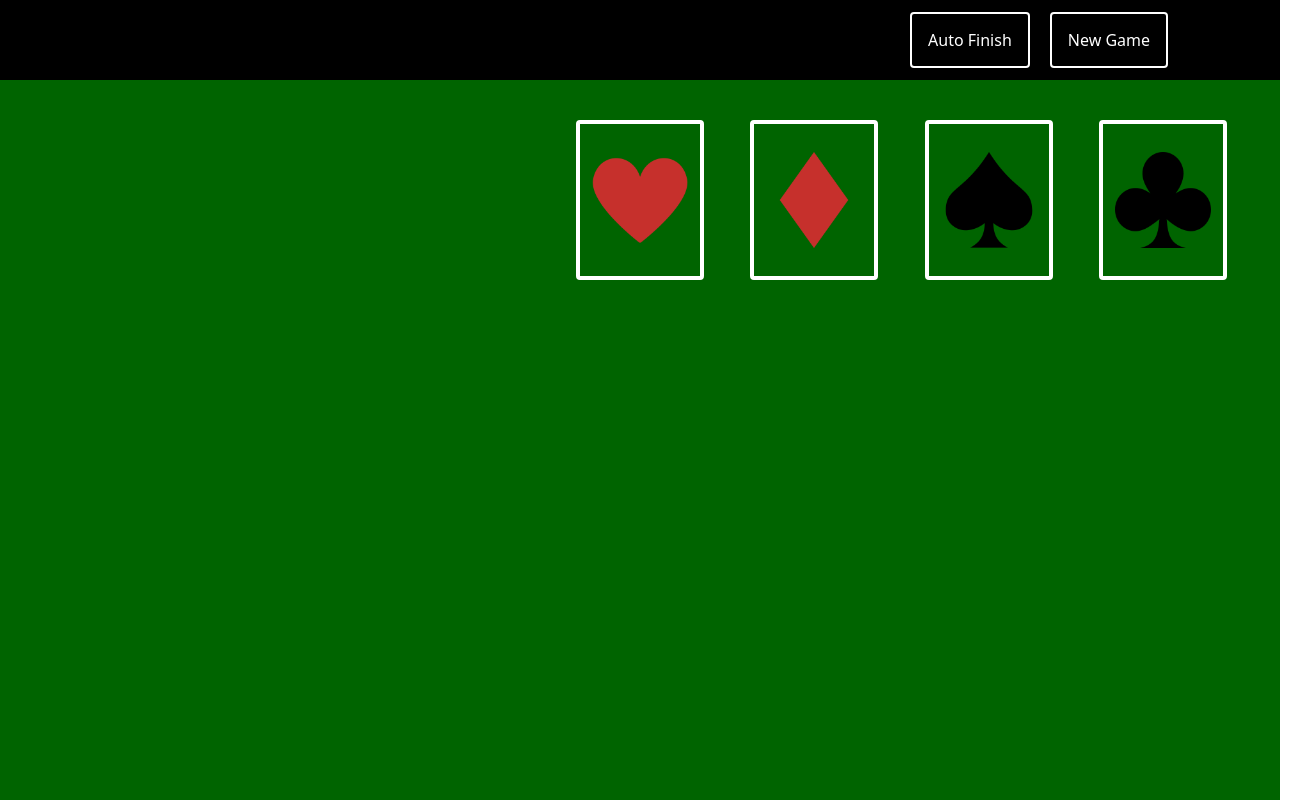
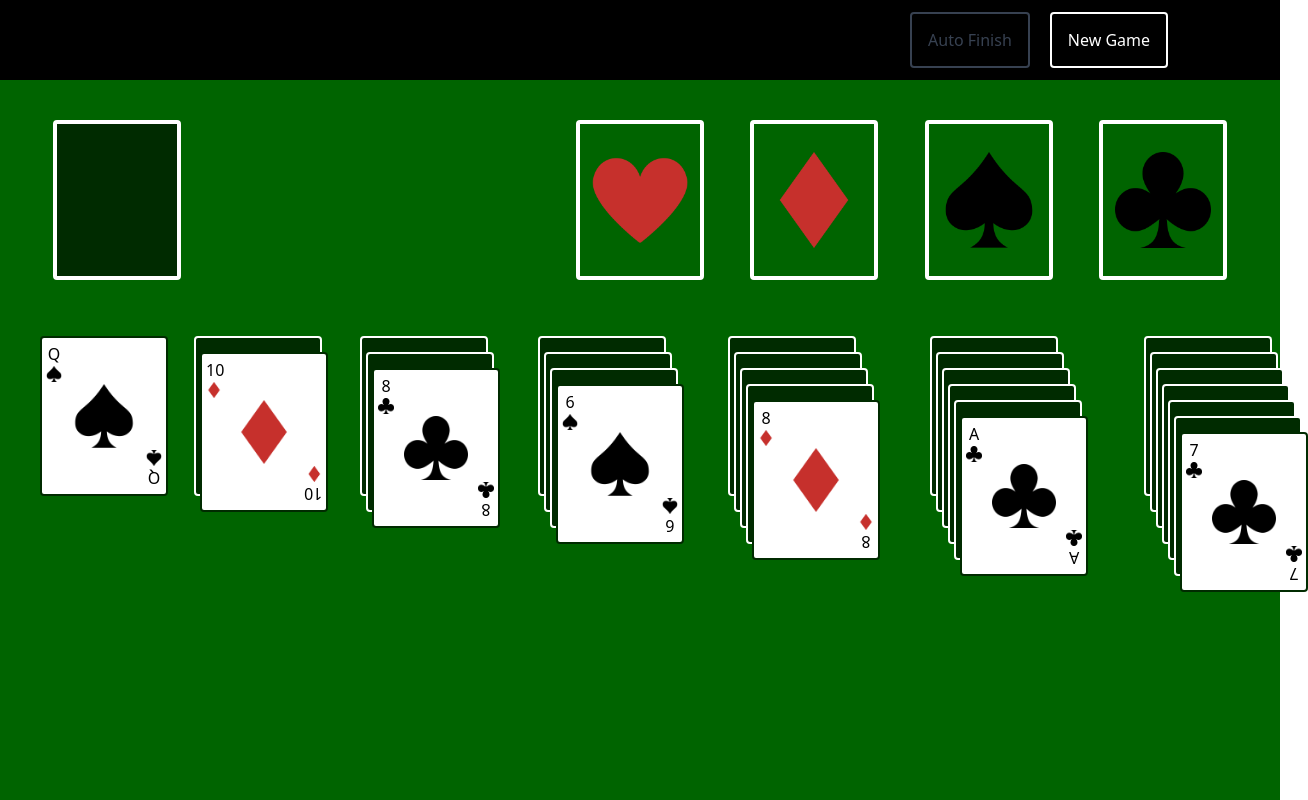
Before and after one commit to Spencehiko/solitaire, a Vue app: page / in a window 1280 px wide. Shown: the whole page, 1308 px wide, since content can reach past the window. Built offline with nearby package versions, Linux system fonts and the light colour scheme.

Commit message:
fix! mini logic fix

```diff
--- a/src/components/GamePage.vue
+++ b/src/components/GamePage.vue
@@ -10,7 +10,7 @@ const { startGame, nextCard, getCardNumber, getCardSuit, sendCardToSlot, sendCar
 onMounted(() => {
     activeCardIndex.value = -1;
     confirmDialog.value.show = false;
-    if (!cards.value[0] && board.value.every((column) => column.length === 0) && !slots.value.every((slot) => slot === -1)) {
+    if (!cards.value[0] && board.value.every((column) => column.length === 0) && slots.value.every((slot) => slot === -1)) {
         startGame();
     }
 });
```
